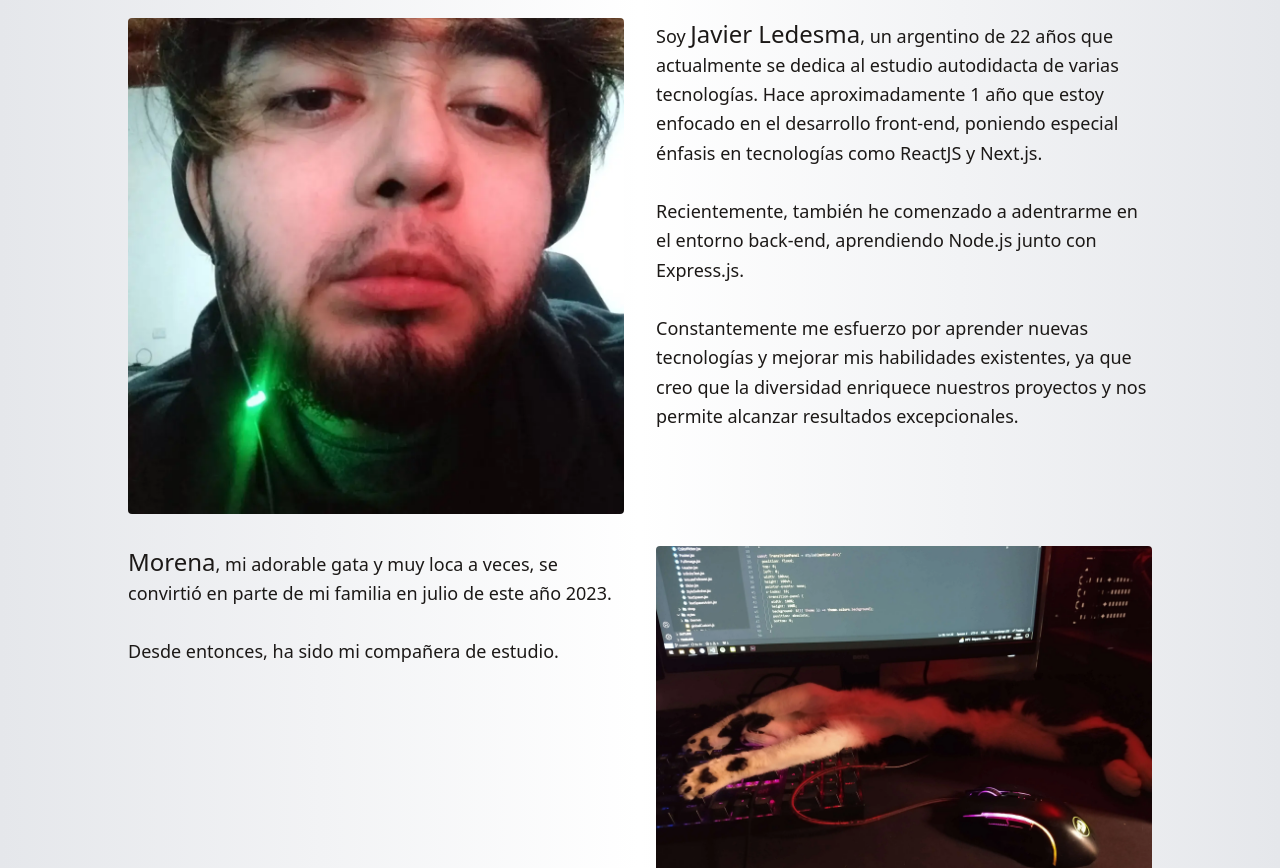
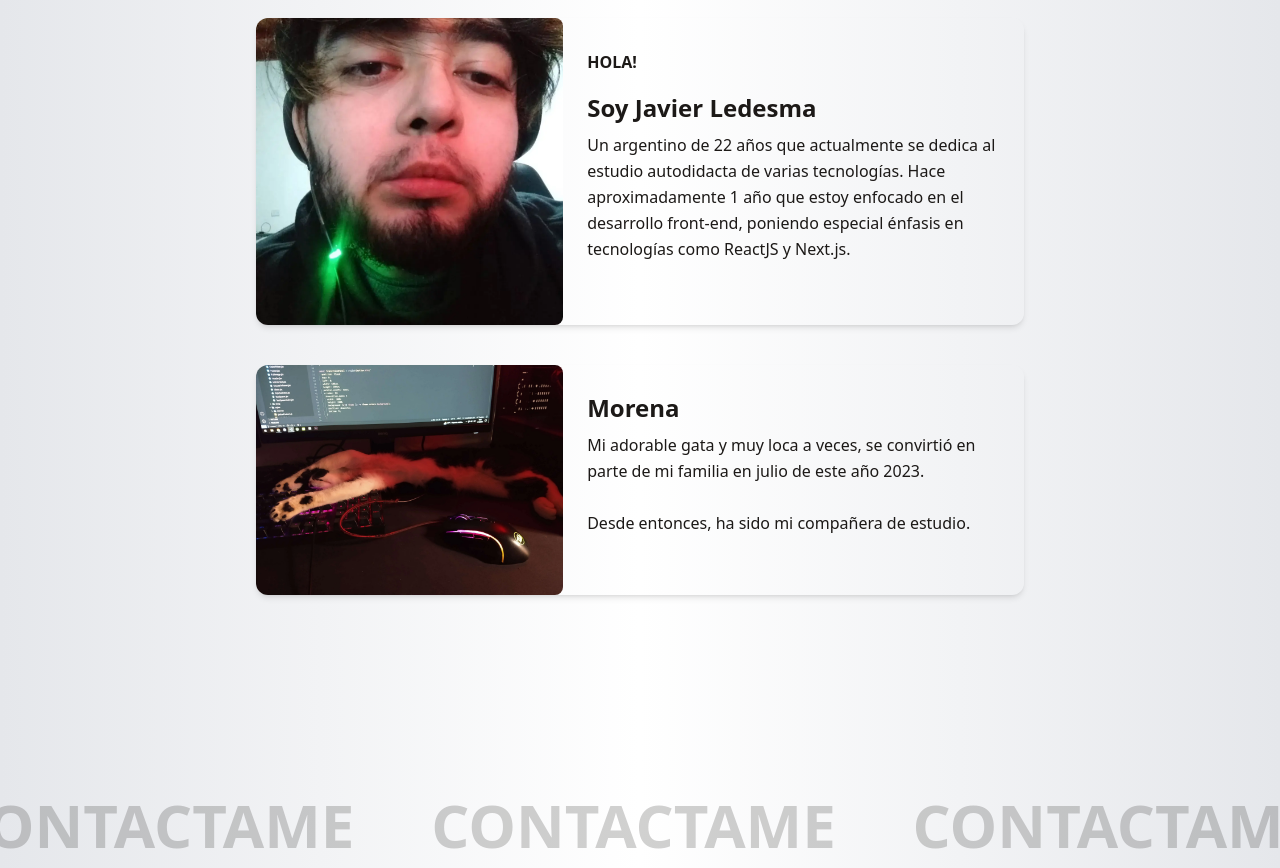
Before and after one commit to ByJavi/portfolio2024, a React (Vite) app: page / in a window 1280 px wide. Shown: the part 2200-3068 px from the top of the page. Built offline with nearby package versions, Linux system fonts and the light colour scheme.

Commit message:
[Fixture] Card for About Me

```diff
--- a/src/components/AboutMe.jsx
+++ b/src/components/AboutMe.jsx
@@ -12,32 +12,100 @@ function AboutMe() {
       <div className="my-10 py-10">
         <CarouselText texts="TRAS BASTIDORES" />
       </div>
-      <article className="max-w-5xl w-11/12 mx-auto grid grid-cols-4 grid-rows-6 gap-8 text-sm font-medium">
+      <section className="flex flex-col items-center gap-10 mx-5">
+        {/* Primer artículo */}
         <Fade left>
-          <div className="col-span-2 row-span-3">
+          <article className="relative flex flex-col sm:flex-row bg-clip-border rounded-xl shadow-md w-full max-w-[48rem]">
+            {/* Imagen */}
+            <div className="relative w-full sm:w-2/5 m-0 overflow-hidden rounded-lg sm:rounded-r-none bg-clip-border sm:rounded-xl shrink-0">
+              <LazyLoad height={200} offset={200}>
+                <img
+                  src={JavierImagen}
+                  alt="Ledesma Javier, desarrollador web"
+                  className="object-cover w-full h-full rounded-lg sm:rounded-lg"
+                />
+              </LazyLoad>
+            </div>
+
+            {/* Contenido de texto */}
+            <div className="p-6 flex flex-col justify-center">
+              <h6 className="block mb-4 font-sans text-base antialiased font-semibold leading-relaxed tracking-normal uppercase">
+                Hola!
+              </h6>
+              <h4 className="block mb-2 font-sans text-2xl antialiased font-semibold leading-snug tracking-normal">
+                Soy Javier Ledesma
+              </h4>
+              <p className="block mb-8 font-sans text-base antialiased font-normal leading-relaxed">
+                Un argentino de 22 años que actualmente se dedica al estudio
+                autodidacta de varias tecnologías. Hace aproximadamente 1 año
+                que estoy enfocado en el desarrollo front-end, poniendo especial
+                énfasis en tecnologías como ReactJS y Next.js.
+              </p>
+            </div>
+          </article>
+        </Fade>
+
+        {/* Segundo artículo */}
+        <Fade left>
+          <article className="relative flex flex-col sm:flex-row bg-clip-border rounded-xl shadow-md w-full max-w-[48rem]">
+            {/* Imagen */}
+            <div className="relative w-full sm:w-2/5 m-0 overflow-hidden rounded-lg sm:rounded-r-none bg-clip-border sm:rounded-xl shrink-0">
+              <LazyLoad height={200} offset={200}>
+                <img
+                  src={gataMorena}
+                  alt="Gatita gaming"
+                  className="object-cover w-full h-full rounded-lg sm:rounded-lg"
+                />
+              </LazyLoad>
+            </div>
+
+            {/* Contenido de texto */}
+            <div className="p-6 flex flex-col justify-center">
+              <h4 className="block mb-2 font-sans text-2xl antialiased font-semibold leading-snug tracking-normal text-blue-gray-900">
+                Morena
+              </h4>
+              <p className="block mb-8 font-sans text-base antialiased font-normal leading-relaxed">
+                Mi adorable gata y muy loca a veces, se convirtió en parte de mi
+                familia en julio de este año 2023.
+                <br />
+                <br /> Desde entonces, ha sido mi compañera de estudio.
+              </p>
+            </div>
+          </article>
+        </Fade>
+      </section>
+    </section>
+  )
+}
+
+export default AboutMe
+
+{
+  /* <article className="max-w-5xl w-11/12 mx-auto flex flex-wrap overflow-hidden text-sm">
+        <Fade left>
+          <div className="px-1 my-1 sm:w-full sm:px-1 sm:my-1 md:w-full md:px-1 md:my-1 lg:w-1/2 lg:px-1 lg:my-1 xl:w-1/2 xl:px-1 xl:my-1">
             <LazyLoad height={200} offset={200}>
               <img
                 src={JavierImagen}
                 alt="Ledesma Javier, desarrollador web"
-                className="w-full h-auto object-cover rounded"
+                className="w-full h-auto object-cover rounded-lg"
               />
             </LazyLoad>
           </div>
         </Fade>
+
         <Fade right>
-          <div className="col-span-2 row-span-3 col-start-3 mx-auto">
-            <p className="leading-relaxed text-lg mb-4">
+          <div className="p-5 my-1 sm:w-full sm:px-1 sm:my-1 md:w-full md:px-1 md:my-1 lg:w-1/2 lg:px-1 lg:my-1 xl:w-1/2 xl:px-1 xl:my-1">
+            <p className="leading-relaxed text-lg mb-20">
               Soy <span className="text-2xl">Javier Ledesma</span>, un argentino
               de 22 años que actualmente se dedica al estudio autodidacta de
               varias tecnologías. Hace aproximadamente 1 año que estoy enfocado
               en el desarrollo front-end, poniendo especial énfasis en
               tecnologías como ReactJS y Next.js.
-              <br />
-              <br />
+              <br /> <br />
               Recientemente, también he comenzado a adentrarme en el entorno
               back-end, aprendiendo Node.js junto con Express.js.
-              <br />
-              <br />
+              <br /> <br />
               Constantemente me esfuerzo por aprender nuevas tecnologías y
               mejorar mis habilidades existentes, ya que creo que la diversidad
               enriquece nuestros proyectos y nos permite alcanzar resultados
@@ -45,19 +113,22 @@ function AboutMe() {
             </p>
           </div>
         </Fade>
-        <Fade right>
-          <div className="col-span-2 row-span-3 col-start-3 row-start-4">
+
+
+        <Fade left>
+          <div className="px-1 my-1 sm:w-full sm:px-1 sm:my-1 md:w-full md:px-1 md:my-1 lg:w-1/2 lg:px-1 lg:my-1 xl:w-1/2 xl:px-1 xl:my-1">
             <LazyLoad height={200} offset={200}>
               <img
                 src={gataMorena}
                 alt="Gato gaming"
-                className="w-full h-auto object-cover rounded"
+                className="w-full h-auto object-cover rounded-lg"
               />
             </LazyLoad>
           </div>
         </Fade>
-        <Fade left>
-          <div className="col-span-2 row-span-3 row-start-4 mx-auto">
+
+        <Fade right>
+          <div className="p-5 my-1 sm:w-full sm:px-1 sm:my-1 md:w-full md:px-1 md:my-1 lg:w-1/2 lg:px-1 lg:my-1 xl:w-1/2 xl:px-1 xl:my-1">
             <p className="leading-relaxed text-lg mb-4">
               <span className="text-2xl">Morena</span>, mi adorable gata y muy
               loca a veces, se convirtió en parte de mi familia en julio de este
@@ -67,9 +138,5 @@ function AboutMe() {
             </p>
           </div>
         </Fade>
-      </article>
-    </section>
-  )
+      </article> */
 }
-
-export default AboutMe
```
